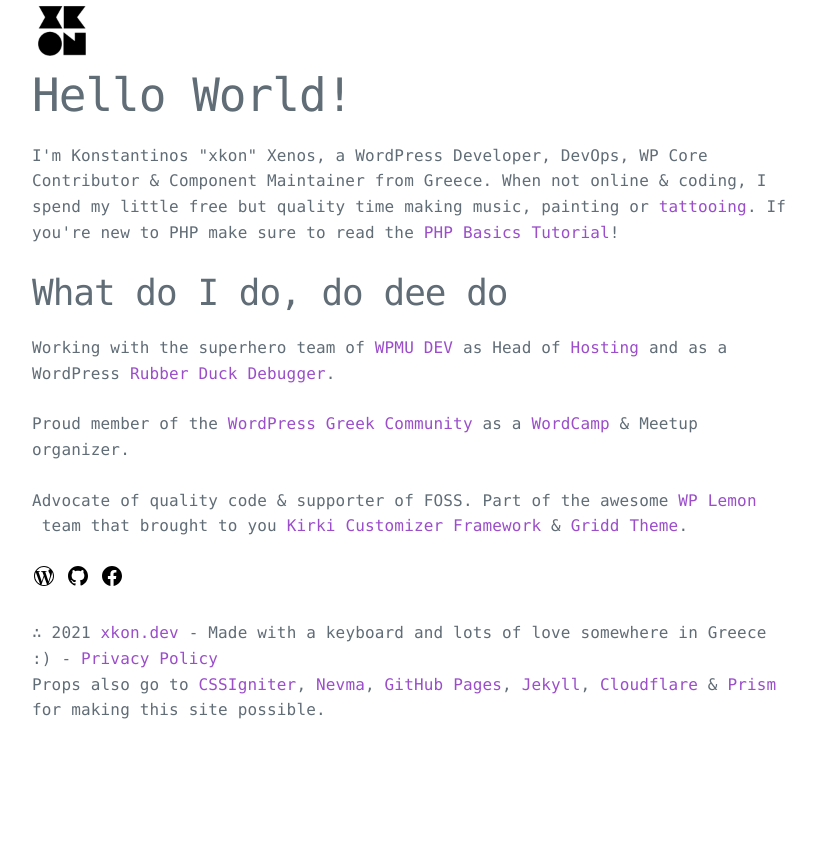
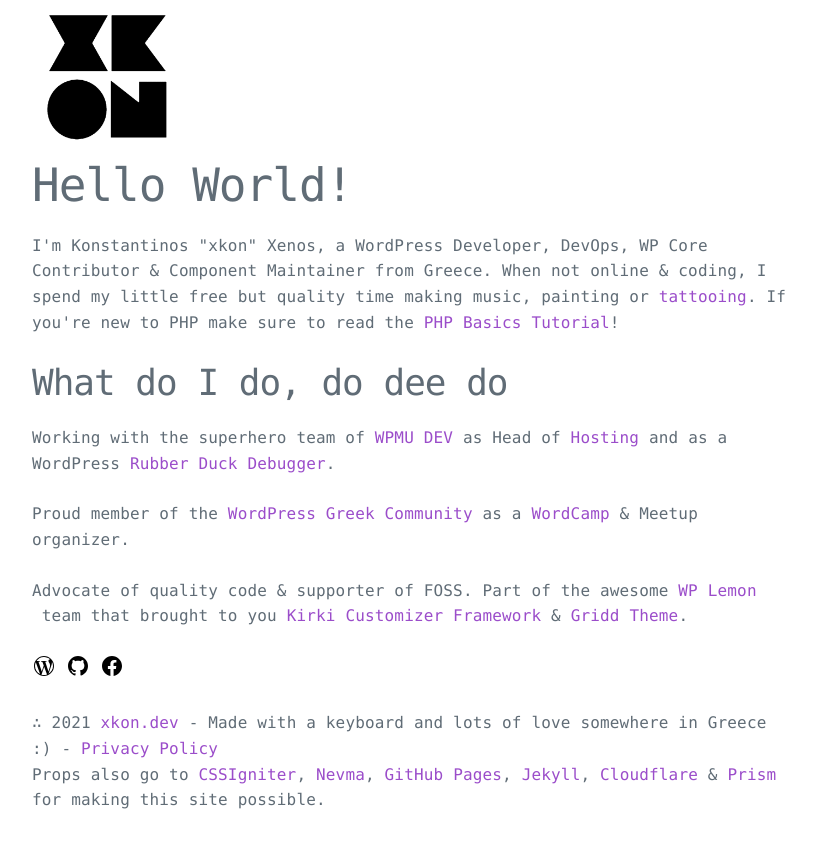
Before and after one commit to mrxkon/mrxkon.github.io, a Jekyll site: the page built from index.html, in a window 1280 px wide. Shown: the top 848 px of the page, without its empty margins (228-1044 px from the left). Built offline with Jekyll 4.4.1, drawn with Linux system fonts in a browser that asks for light colours.

Commit message:
Update header.html

```diff
--- a/_includes/header.html
+++ b/_includes/header.html
@@ -68,7 +68,7 @@
 		<div class="top-bar"></div>
 		<header class="wrapper">
 			<div class="container">
-				<a href="{{ site.site_url }}"><img width="60" height="60" src="{{ site.site_url }}/images/favicon/180x180.png" alt="Konstantinos Xenos Logo" /></a>
+				<a href="{{ site.site_url }}"><img width="150" height="150" src="{{ site.site_url }}/images/favicon/favicon.webp" alt="Konstantinos Xenos Logo" /></a>
 			</div>
 		</header>
 		<main id="main" class="wrapper">
```
